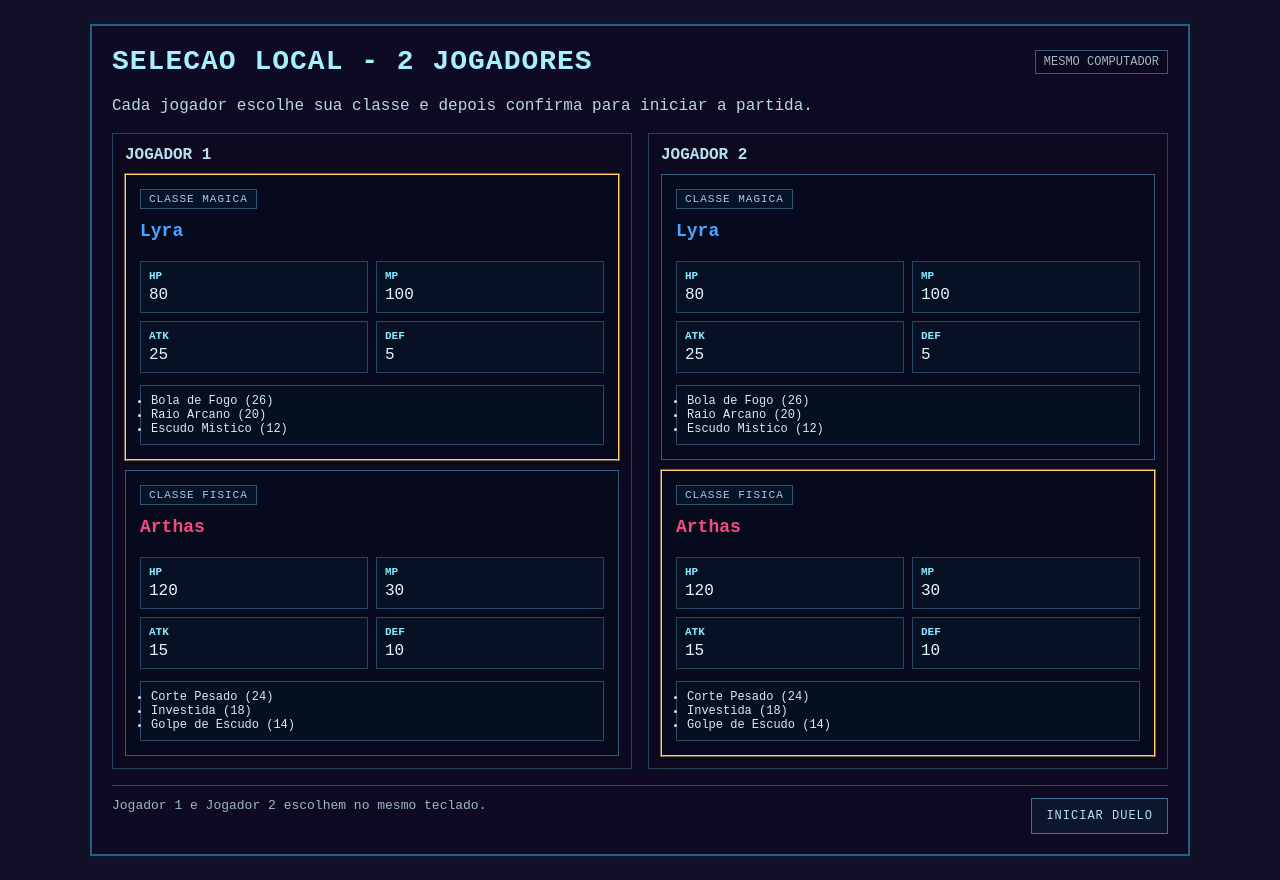
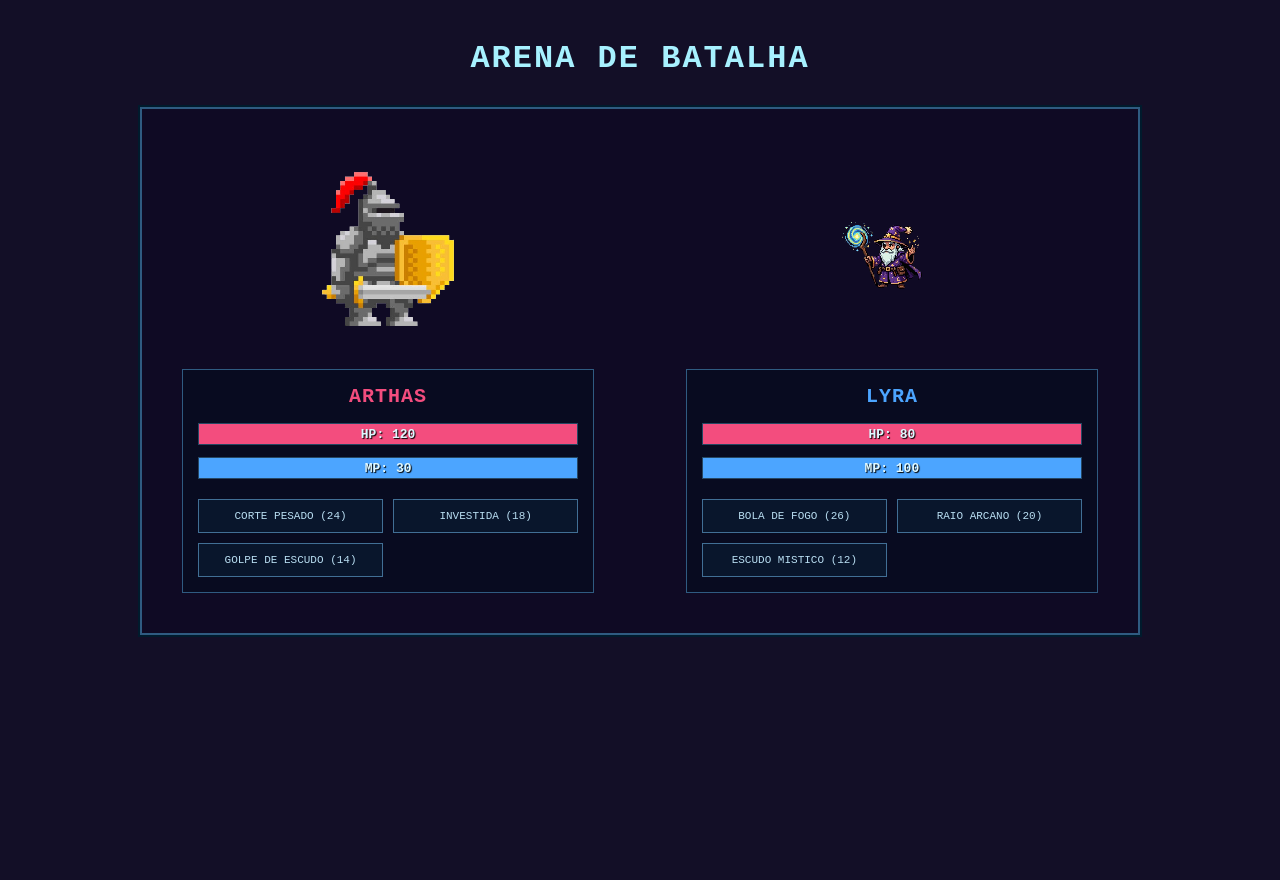
Before and after one commit to GabrielVioli/combatSystem---POO, a PHP site: page / in a window 1280 px wide. After the commit the page ends 637 px from the top, so only its background shows below. Run offline with PHP 8.4, Linux system fonts and the light colour scheme; data comes from the database, SQL or seed files in the repository.

Commit message:
Finaliza ajustes nas views e css

```diff
--- a/public/css/arena.css
+++ b/public/css/arena.css
@@ -0,0 +1,145 @@
+:root {
+    --bg: #130f27;
+    --panel: #0f0a24;
+    --line: #2f5b81;
+    --text: #dff8ff;
+    --danger: #f34d7e;
+    --mana: #4ca5ff;
+}
+
+* {
+    box-sizing: border-box;
+    margin: 0;
+    padding: 0;
+}
+
+body {
+    background: var(--bg);
+    color: var(--text);
+    font-family: "Courier New", monospace;
+    display: flex;
+    flex-direction: column;
+    align-items: center;
+    min-height: 100vh;
+    padding: 20px;
+}
+
+h1 {
+    color: #a7f1ff;
+    text-transform: uppercase;
+    margin-bottom: 30px;
+    margin-top: 20px;
+    letter-spacing: 2px;
+}
+
+.arena-container {
+    display: flex;
+    justify-content: space-between;
+    width: min(1000px, 100%);
+    background: var(--panel);
+    border: 2px solid var(--line);
+    padding: 40px;
+    box-shadow: 0 0 0 2px #001b2d;
+}
+
+.fighter-box {
+    display: flex;
+    flex-direction: column;
+    align-items: center;
+    width: 45%;
+}
+
+.fighter-box img {
+    width: 200px;
+    height: 200px;
+    object-fit: contain;
+    image-rendering: pixelated;
+    margin-bottom: 20px;
+}
+
+.img-mago {
+    transform: scaleX(-1);
+    width: 400px;
+    height: 400px;
+}
+
+.stats-panel {
+    width: 100%;
+    border: 1px solid var(--line);
+    background: rgba(0, 12, 27, 0.45);
+    padding: 15px;
+}
+
+.stats-panel h3 {
+    text-align: center;
+    text-transform: uppercase;
+    margin-bottom: 15px;
+    font-size: 20px;
+    letter-spacing: 1px;
+}
+
+.guerreiro-title {
+    color: var(--danger);
+}
+
+.mago-title {
+    color: var(--mana);
+}
+
+.bar-container {
+    width: 100%;
+    background: #0a192d;
+    border: 1px solid #264763;
+    height: 22px;
+    margin-bottom: 12px;
+    position: relative;
+}
+
+.hp-fill {
+    background: var(--danger);
+    height: 100%;
+    width: 100%;
+}
+
+.mp-fill {
+    background: var(--mana);
+    height: 100%;
+    width: 100%;
+}
+
+.bar-text {
+    position: absolute;
+    top: 0;
+    left: 0;
+    width: 100%;
+    height: 100%;
+    display: flex;
+    align-items: center;
+    justify-content: center;
+    font-size: 13px;
+    font-weight: bold;
+    text-shadow: 1px 1px 1px #000;
+}
+
+.actions {
+    display: grid;
+    grid-template-columns: 1fr 1fr;
+    gap: 10px;
+    margin-top: 20px;
+}
+
+.btn {
+    border: 1px solid #416f95;
+    background: rgba(10, 30, 52, 0.6);
+    color: #b9def2;
+    text-transform: uppercase;
+    font-size: 11px;
+    padding: 10px;
+    cursor: pointer;
+    font-family: inherit;
+    transition: filter 0.2s;
+}
+
+.btn:hover {
+    filter: brightness(1.3);
+}
--- a/views/arena.php
+++ b/views/arena.php
@@ -1,20 +1,62 @@
-<?php
-
-require __DIR__ . '/selecao.php';
-
-?>
-
-
 <!doctype html>
-<html lang="en">
+<html lang="pt-BR">
 <head>
     <meta charset="UTF-8">
-    <meta name="viewport"
-          content="width=device-width, user-scalable=no, initial-scale=1.0, maximum-scale=1.0, minimum-scale=1.0">
-    <meta http-equiv="X-UA-Compatible" content="ie=edge">
+    <meta name="viewport" content="width=device-width, initial-scale=1.0">
     <title>Arena</title>
+    <link rel="stylesheet" href="/css/arena.css">
 </head>
 <body>
 
+<h1>Arena de Batalha</h1>
+
+<div class="arena-container">
+    <div class="fighter-box">
+        <img src="Characters/guerreiro.png" alt="Guerreiro" class="img-guerreiro">
+        <div class="stats-panel">
+            <h3 class="guerreiro-title"><?= htmlspecialchars((string) ($guerreiro ?? '')) ?></h3>
+
+            <div class="bar-container">
+                <div class="hp-fill"></div>
+                <span class="bar-text">HP: <?= htmlspecialchars((string) ($hpBaseG ?? '0')) ?></span>
+            </div>
+
+            <div class="bar-container">
+                <div class="mp-fill"></div>
+                <span class="bar-text">MP: <?= htmlspecialchars((string) ($mpBaseG ?? '0')) ?></span>
+            </div>
+
+            <div class="actions">
+                <?php foreach (($ataquesG ?? []) as $ataque): ?>
+                    <button class="btn"><?= htmlspecialchars((string) $ataque) ?></button>
+                <?php endforeach; ?>
+            </div>
+        </div>
+    </div>
+
+    <div class="fighter-box">
+        <img src="Characters/mago.png" alt="Mago" class="img-mago">
+        <div class="stats-panel">
+            <h3 class="mago-title"><?= htmlspecialchars((string) ($mago ?? '')) ?></h3>
+
+            <div class="bar-container">
+                <div class="hp-fill"></div>
+                <span class="bar-text">HP: <?= htmlspecialchars((string) ($hpBase ?? '0')) ?></span>
+            </div>
+
+            <div class="bar-container">
+                <div class="mp-fill"></div>
+                <span class="bar-text">MP: <?= htmlspecialchars((string) ($mpBase ?? '0')) ?></span>
+            </div>
+
+            <div class="actions">
+                <?php foreach (($ataques ?? []) as $ataque): ?>
+                    <button class="btn"><?= htmlspecialchars((string) $ataque) ?></button>
+                <?php endforeach; ?>
+            </div>
+        </div>
+    </div>
+</div>
+
 </body>
 </html>
--- a/views/selecao.php
+++ b/views/selecao.php
@@ -25,7 +25,7 @@
                     <input class="pick" type="radio" id="p1-mago" name="p1_classe" value="mago" checked>
                     <label class="fighter mago" for="p1-mago">
                         <span class="chip">Classe Magica</span>
-                        <h3><?= htmlspecialchars((string) ($mago ?? ''), ENT_QUOTES, 'UTF-8') ?></h3>
+                        <h3><?= htmlspecialchars((string) ($mago ?? '')) ?></h3>
                         <ul class="stats">
                             <li><strong>HP</strong><?= htmlspecialchars((string) ($hpBase ?? '')) ?></li>
                             <li><strong>MP</strong><?= htmlspecialchars((string) ($mpBase ?? '')) ?></li>
@@ -34,7 +34,7 @@
                         </ul>
                         <ul class="attacks">
                             <?php foreach (($ataques ?? []) as $ataque): ?>
-                                <li><?= htmlspecialchars((string) $ataque, ENT_QUOTES, 'UTF-8') ?></li>
+                                <li><?= htmlspecialchars((string) $ataque) ?></li>
                             <?php endforeach; ?>
                         </ul>
                     </label>
@@ -42,7 +42,7 @@
                     <input class="pick" type="radio" id="p1-guerreiro" name="p1_classe" value="guerreiro">
                     <label class="fighter guerreiro" for="p1-guerreiro">
                         <span class="chip">Classe Fisica</span>
-                        <h3><?= htmlspecialchars((string) ($guerreiro ?? ''), ENT_QUOTES, 'UTF-8') ?></h3>
+                        <h3><?= htmlspecialchars((string) ($guerreiro ?? '')) ?></h3>
                         <ul class="stats">
                             <li><strong>HP</strong><?= htmlspecialchars((string) ($hpBaseG ?? '')) ?></li>
                             <li><strong>MP</strong><?= htmlspecialchars((string) ($mpBaseG ?? '')) ?></li>
@@ -51,7 +51,7 @@
                         </ul>
                         <ul class="attacks">
                             <?php foreach (($ataquesG ?? []) as $ataque): ?>
-                                <li><?= htmlspecialchars((string) $ataque, ENT_QUOTES, 'UTF-8') ?></li>
+                                <li><?= htmlspecialchars((string) $ataque) ?></li>
                             <?php endforeach; ?>
                         </ul>
                     </label>
@@ -64,7 +64,7 @@
                     <input class="pick" type="radio" id="p2-mago" name="p2_classe" value="mago">
                     <label class="fighter mago" for="p2-mago">
                         <span class="chip">Classe Magica</span>
-                        <h3><?= htmlspecialchars((string) ($mago ?? ''), ENT_QUOTES, 'UTF-8') ?></h3>
+                        <h3><?= htmlspecialchars((string) ($mago ?? '')) ?></h3>
                         <ul class="stats">
                             <li><strong>HP</strong><?= htmlspecialchars((string) ($hpBase ?? '')) ?></li>
                             <li><strong>MP</strong><?= htmlspecialchars((string) ($mpBase ?? '')) ?></li>
@@ -73,7 +73,7 @@
                         </ul>
                         <ul class="attacks">
                             <?php foreach (($ataques ?? []) as $ataque): ?>
-                                <li><?= htmlspecialchars((string) $ataque, ENT_QUOTES, 'UTF-8') ?></li>
+                                <li><?= htmlspecialchars((string) $ataque) ?></li>
                             <?php endforeach; ?>
                         </ul>
                     </label>
@@ -90,7 +90,7 @@
                         </ul>
                         <ul class="attacks">
                             <?php foreach (($ataquesG ?? []) as $ataque): ?>
-                                <li><?= htmlspecialchars((string) $ataque, ENT_QUOTES, 'UTF-8') ?></li>
+                                <li><?= htmlspecialchars((string) $ataque) ?></li>
                             <?php endforeach; ?>
                         </ul>
                     </label>
@@ -101,7 +101,7 @@
         <footer class="footer">
             <span>Jogador 1 e Jogador 2 escolhem no mesmo teclado.</span>
             <div class="actions">
-                <button class="btn primary" type="submit">Iniciar Duelo</button>
+                <button class="btn primary" type="submit">iniciar duelo</button>
             </div>
         </footer>
     </form>
```
